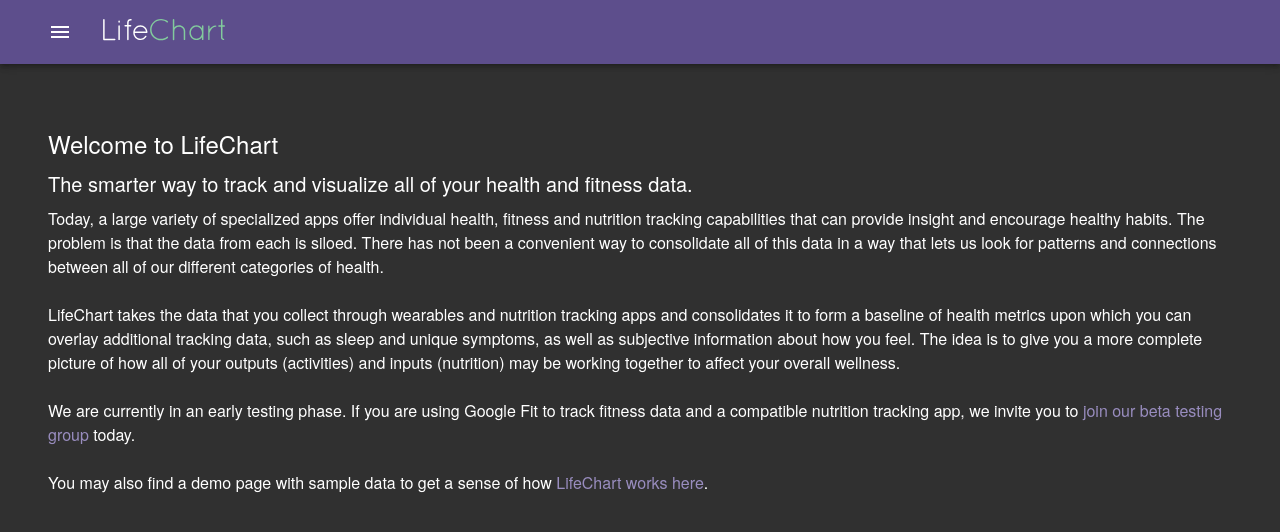
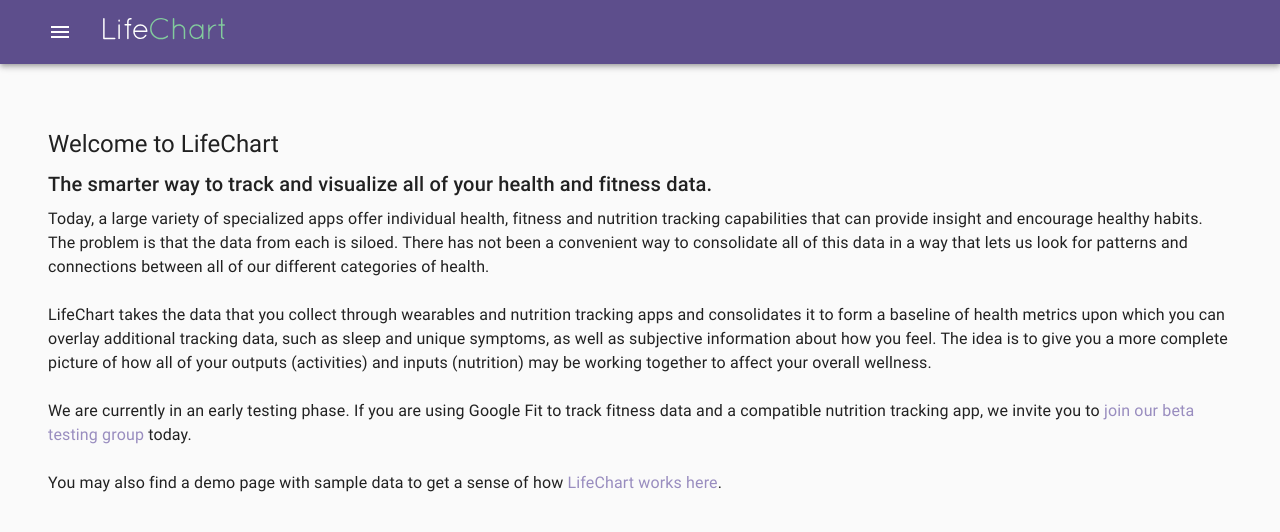
Before and after one commit to jeffmoger/lifechart-client, a React (Create React App) app: page / in a window 1280 px wide. Shown: the top 532 px of the page. Built offline with nearby package versions, Linux system fonts and the light colour scheme.

Commit message:
light theme support

```diff
--- a/src/App.js
+++ b/src/App.js
@@ -1,4 +1,4 @@
-import React, { useState } from 'react';
+import React, { useState, useMemo } from 'react';
 import { BrowserRouter as Router, Route, Switch } from 'react-router-dom';
 import { createMuiTheme, ThemeProvider } from '@material-ui/core/styles';
 import CssBaseline from '@material-ui/core/CssBaseline';
@@ -7,7 +7,6 @@ import Container from '@material-ui/core/Container';
 import './App.css';
 
 import PrivateRoute from './components/PrivateRoute';
-//import Nav from './components/Nav'
 import Home from './pages/Home';
 import Settings from './pages/Settings';
 import Login from './pages/Login';
@@ -23,38 +22,56 @@ import AppBar from './components/AppBar';
 
 function App() {
   const existingTokens = JSON.parse(localStorage.getItem('tokens'));
+  const themePreference = JSON.parse(localStorage.getItem('prefersDarkMode'));
   const [authTokens, setAuthTokens] = useState(existingTokens);
+  const [prefersDarkMode, setDarkMode] = useState(themePreference);
 
   const setTokens = (data) => {
     localStorage.setItem('tokens', JSON.stringify(data));
     setAuthTokens(data);
   };
 
-  const darkTheme = createMuiTheme({
+  const toggleTheme = () => {
+    localStorage.setItem('prefersDarkMode', JSON.stringify(!prefersDarkMode));
+    setDarkMode(!prefersDarkMode);
+  };
+
+  const theme = useMemo(
+    () =>
+      createMuiTheme({
         palette: {
           primary: {
             main: '#5D4E8C',
           },
-      type: 'dark',
+          secondary: {
+            main: '#82ca9d',
           },
-    typography: {
-      fontFamily: [
-        'Raleway',
-        'HelveticaNeue',
-        '"Helvetica Neue"',
-        'Helvetica',
-        'Arial',
-        'sans-serif',
-      ].join(','),
+          error: {
+            main: '#f44336',
           },
-  });
+          warning: {
+            main: '#ff9800',
+          },
+          info: {
+            main: '#2196f3',
+          },
+          success: {
+            main: '#4caf50',
+          },
+          type: prefersDarkMode ? 'dark' : 'light',
+          contrastThreshold: 3,
+          tonalOffset: 0.2,
+        },
+      }),
+    [prefersDarkMode]
+  );
 
   return (
     <AuthContext.Provider value={{ authTokens, setAuthTokens: setTokens }}>
-      <ThemeProvider theme={darkTheme}>
+      <ThemeProvider theme={theme}>
         <CssBaseline />
         <Router>
-          <AppBar />
+          <AppBar toggleTheme={toggleTheme} />
           <Container fixed>
             <Switch>
               <Route exact path="/" component={Home} />
```
Lines whose indentation alone changed are shown as unchanged.
